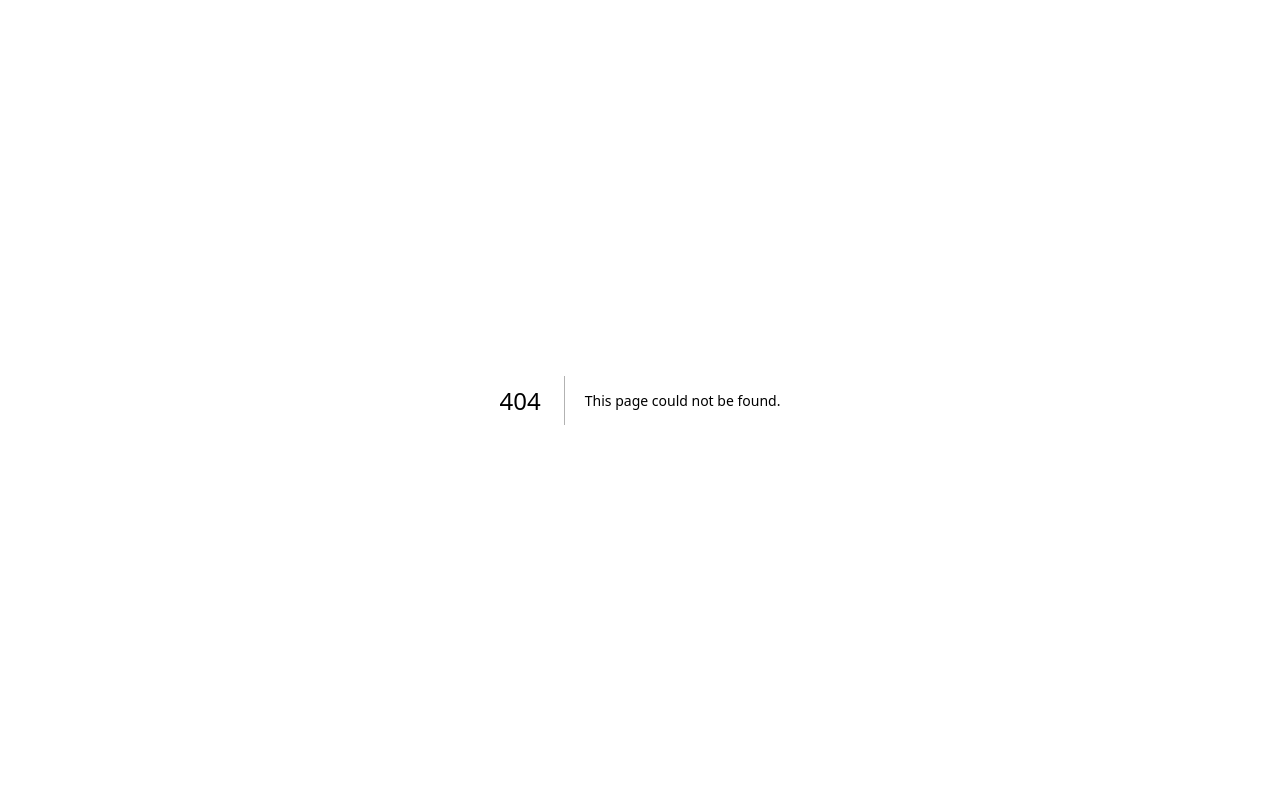
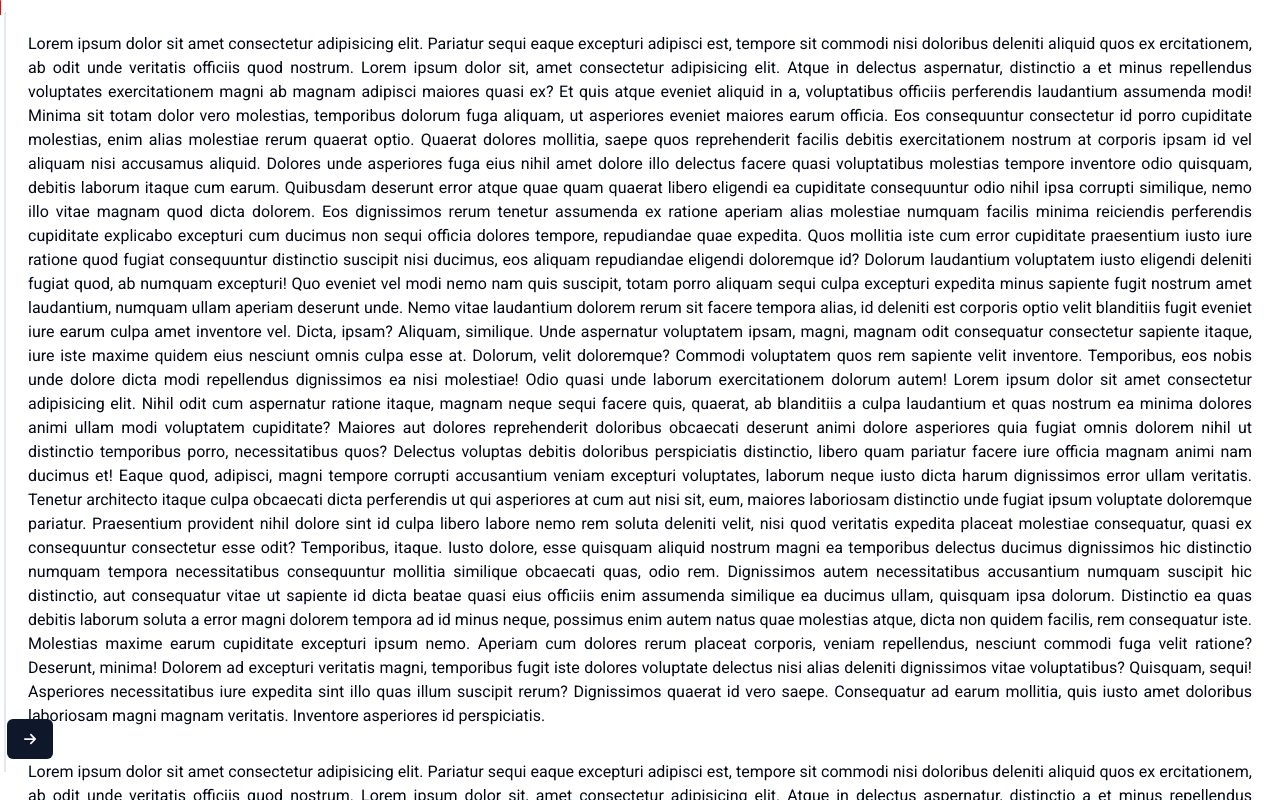
Before and after one commit to ZendeAditya/framer-motion-challenge, a Next.js app: page /challenges/Day6 in a window 1280 px wide. Before the commit this address had no page. Built offline with nearby package versions, Linux system fonts and the light colour scheme.

Commit message:
Day 6: work in progress

```diff
--- /dev/null
+++ b/src/app/challenges/Day6/page.tsx
@@ -0,0 +1,18 @@
+import Day6ProgressBar from "@/components/Day6ProgressBar";
+import React from "react";
+
+import type { Metadata } from "next";
+export const metadata: Metadata = {
+  title: "Day 6 | Progress bar animation",
+  description: "Generated by create next app",
+};
+type Props = {};
+const Day6ProgressBarPage = (props: Props) => {
+  return (
+    <div>
+      <Day6ProgressBar />
+    </div>
+  );
+};
+
+export default Day6ProgressBarPage;
--- a/src/app/globals.css
+++ b/src/app/globals.css
@@ -108,12 +108,11 @@ body {
   background-color: #7c7777;
 }
 
-.progress-bar {
+.progress {
   position: fixed;
   top: 0;
   left: 0;
   right: 0;
-  height: 10px;
+  height: 15px;
   background: red;
-  transform-origin: 10%;
 }
--- /dev/null
+++ b/src/components/Day6ProgressBar.tsx
@@ -0,0 +1,28 @@
+"use client";
+import React from "react";
+import LoremIpsum from "./LoremIpsum";
+import { motion, useScroll, useSpring } from "framer-motion";
+type Props = {};
+
+const Day6ProgressBar = (props: Props) => {
+  const { scrollYProgress } = useScroll();
+  const width = useSpring(scrollYProgress, {
+    stiffness: 100,
+    damping: 30,
+    restDelta: 0.001,
+  });
+  return (
+    <>
+      <motion.div
+        className="progress rounded-full z-10"
+        style={{ width: width }}
+      ></motion.div>
+      <div className="px-4 py-4">
+        <LoremIpsum />
+        <LoremIpsum />
+      </div>
+    </>
+  );
+};
+
+export default Day6ProgressBar;
--- a/src/components/Sidebar.tsx
+++ b/src/components/Sidebar.tsx
@@ -10,6 +10,7 @@ const dayArray = [
   { Day: 3, link: "Day3" },
   { Day: 4, link: "Day4" },
   { Day: 5, link: "Day5" },
+  { Day: 6, link: "Day6" },
 ];
 import { useRouter } from "next/navigation";
 const Sidebar = (props: Props) => {
```
